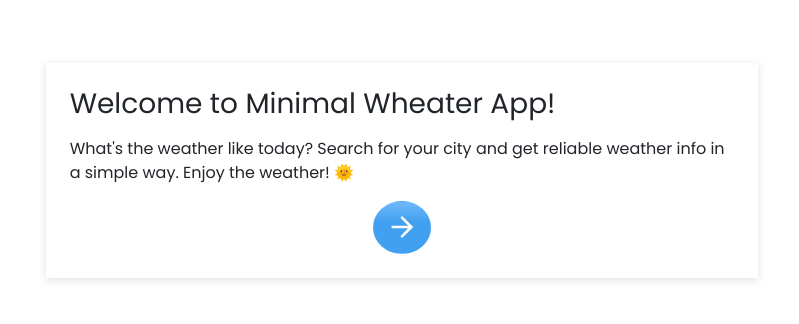
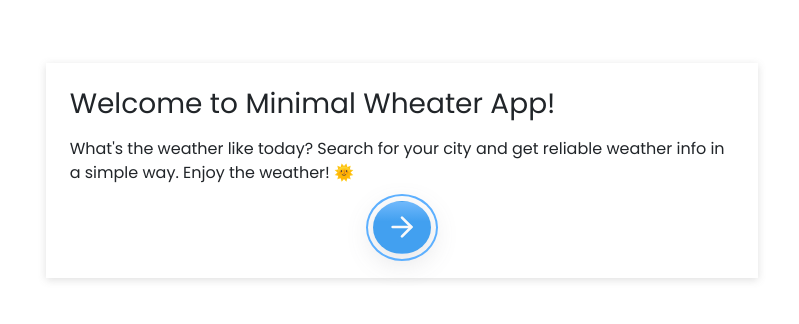
Before and after one commit to Nestor162/U3-D10-Weekly-Homework-Weather-App, a React (Create React App) app: page / in a window 1280 px wide. Shown: the part 199-523 px from the top of the page, without its empty margins (238-1037 px from the left). Built offline with nearby package versions, Linux system fonts and the light colour scheme.

Commit message:
Funzionalita pulsante start

```diff
--- a/src/components/SearchInput.jsx
+++ b/src/components/SearchInput.jsx
@@ -33,6 +33,8 @@ const SearchInput = () => {
   useEffect(() => {
     if (focus && inputRef.current) {
       inputRef.current.focus();
+    } else {
+      inputRef.current.blur();
     }
   }, [focus, inputRef]);
 
@@ -66,6 +68,7 @@ const SearchInput = () => {
           value={city}
           onChange={e => setCity(e.target.value)}
           ref={inputRef}
+          onBlur={() => dispatch({ type: "INPUT_FOCUS", payload: false })}
         />
       </Form>
     </Col>
--- a/src/components/WelcomeMessage.jsx
+++ b/src/components/WelcomeMessage.jsx
@@ -5,14 +5,18 @@ import { useDispatch } from "react-redux";
 const WelcomeMessage = () => {
   const dispatch = useDispatch();
   return (
-    <div className="info-box p-4">
+    <div className="welcome-box p-4">
       <h3 className="me-3">Welcome to Minimal Wheater App!</h3>
       <p className="mt-3">
         What's the weather like today? Search for your city and get reliable weather info in a simple way. Enjoy the
         weather! 🌞
       </p>
       <div className="d-flex justify-content-center" style={{ height: "53px" }}>
-        <Button variant="white rounded-circle bg-info" onClick={() => dispatch({ type: "INPUT_FOCUS", payload: true })}>
+        <Button
+          variant="white"
+          className="startButton rounded-circle bg-info"
+          onClick={() => dispatch({ type: "INPUT_FOCUS", payload: true })}
+        >
           <FiArrowRight className="fs-2 text-light align-self-center" />
         </Button>
       </div>
```
